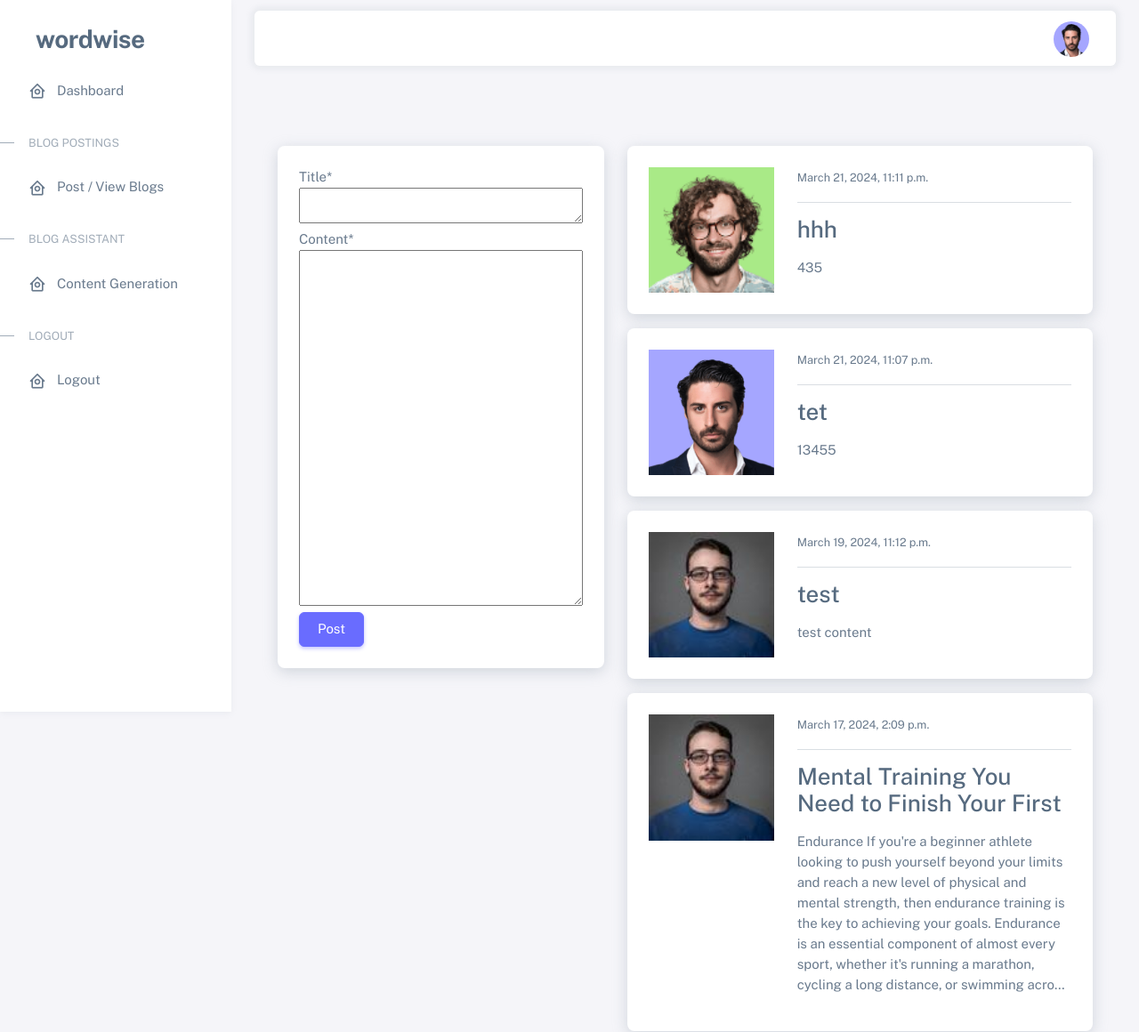
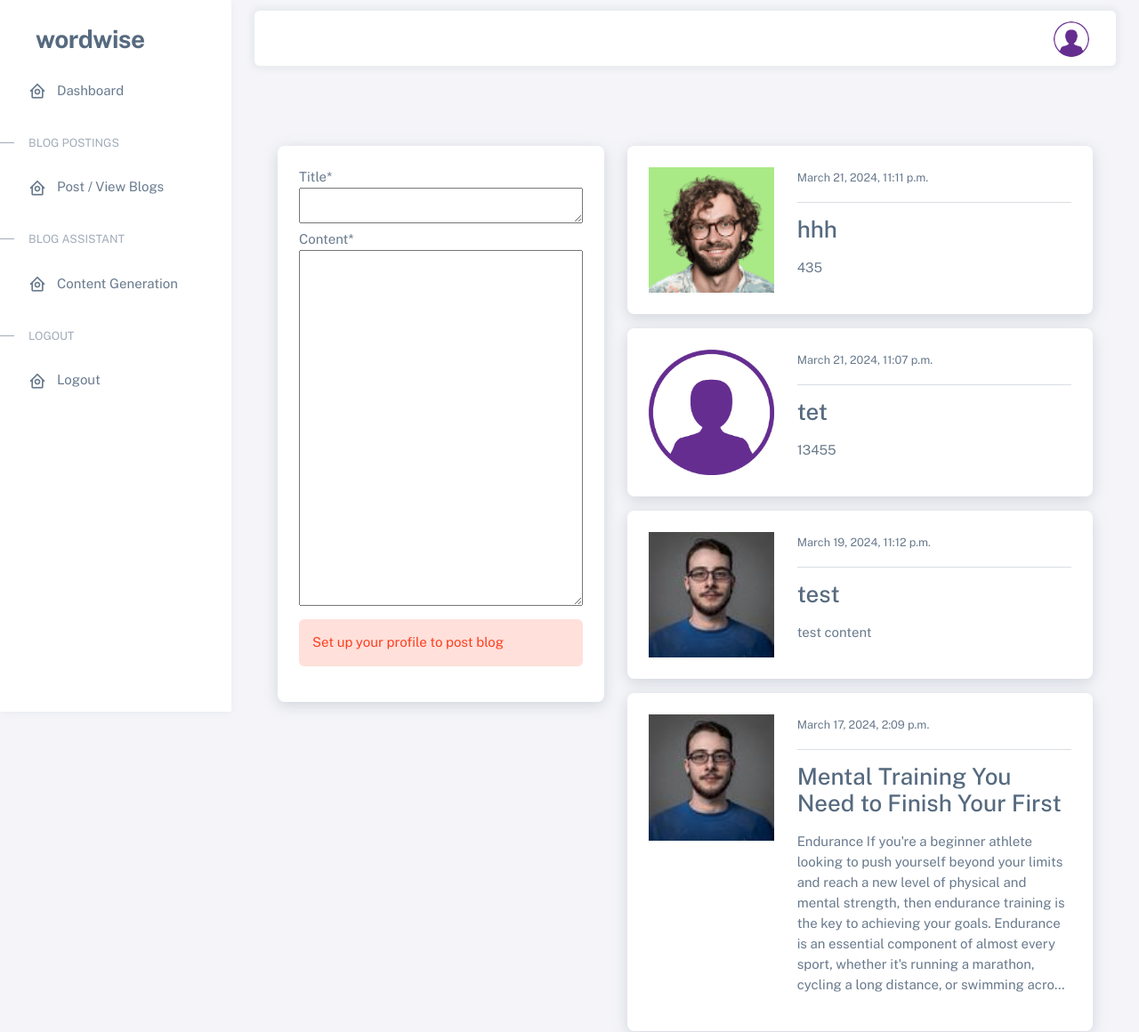
Before and after one commit to adnan760/AI_Content-_Blogging_Platform, a Django app: page /blog/blog/ in a window 1280 px wide. Shown: the top 1160 px of the page at 89% size. Run offline with Django 4.2, Linux system fonts and the light colour scheme; a user stored in the database is signed in; data comes from the database, SQL or seed files in the repository; both versions use the stored data as it was after the commit; parts of the project's set-up code (start-up, migrations or seed data) failed here and were passed over; some libraries are stand-ins or nearby versions.

Commit message:
Initial Commit

```diff
--- a/templates/blog/post_detail.html
+++ b/templates/blog/post_detail.html
@@ -22,7 +22,7 @@
                                 </div>
                                 {%else%}
                                 <div class="col-md-4">
-                                    <img class="img-thumbnail" src="{% static 'main/img/avatars/1.png' %}" alt="img">
+                                    <img class="img-thumbnail" src="{% static 'main/img/favicon/profile.png' %}" alt="img">
                                 </div>
                                 {%endif%}
                                 <div class="col-md-8">
@@ -54,7 +54,7 @@
                                     Comments: {{ post.comment_count }}
                                 </a>
                             </p>
-                            {%if request.user.first_name%}
+                            {% if user.profile.profileImage.name and request.user.first_name %}
                             <div class="collapse" id="collapseExample">
                                 <div style="height: 250px; overflow-y: scroll;" class="card card-body">
                                     {% for comment in post.comments %}
--- a/templates/blog/post_index.html
+++ b/templates/blog/post_index.html
@@ -18,7 +18,13 @@
                             <form method="POST">
                                 {% csrf_token %}
                                 {{ form|crispy }}
+                                {% if user.profile.profileImage.name and request.user.first_name%}
                                 <input class="btn btn-primary btn-block" type="submit" value="Post">
+                                {%else%}
+                                <div class="alert alert-danger col-md- mt-2" role="alert">
+                                Set up your profile to post blog
+                                </div>
+                                {%endif%}
                             </form>
                         </div>
                     </div>
@@ -34,7 +40,7 @@
                                 </div>
                                 {%else%}
                                 <div class="col-md-4">
-                                    <img class="img-thumbnail" src="{% static 'main/img/avatars/1.png' %}" alt="img">
+                                    <img class="img-thumbnail" src="{% static 'main/img/favicon/profile.png' %}" alt="img">
                                 </div>
                                 {%endif%}
                                 <div class="col-md-8">
--- a/templates/layout/dashboard.html
+++ b/templates/layout/dashboard.html
@@ -156,7 +156,7 @@
                       {% if user.profile.profileImage.name %}
                       <img src="{{user.profile.profileImage.url}}" alt class="w-px-40 h-auto rounded-circle" />
                       {% else %}
-                      <img src="{% static "main/img/avatars/1.png" %}" alt class="w-px-40 h-auto rounded-circle" />
+                      <img src="{% static "main/img/favicon/profile.png" %}" alt class="w-px-40 h-auto rounded-circle" />
 
                       {% endif %}
                     </div>
@@ -172,7 +172,7 @@
                               {% if user.profile.profileImage.name %}
                               <img src="{{user.profile.profileImage.url}}" alt class="w-px-40 h-auto rounded-circle" />
                               {% else %}
-                              <img src="{% static "main/img/avatars/1.png" %}" alt class="w-px-40 h-auto rounded-circle" />
+                              <img src="{% static "main/img/favicon/profile.png" %}" alt class="w-px-40 h-auto rounded-circle" />
 
                               {% endif %}
 
```
Also changed, not shown: templates/dashboard/profile.html (+8 -0 lines), db.sqlite3, media/profile_image/5.png (added), static/main/img/favicon/profile.png (added).
